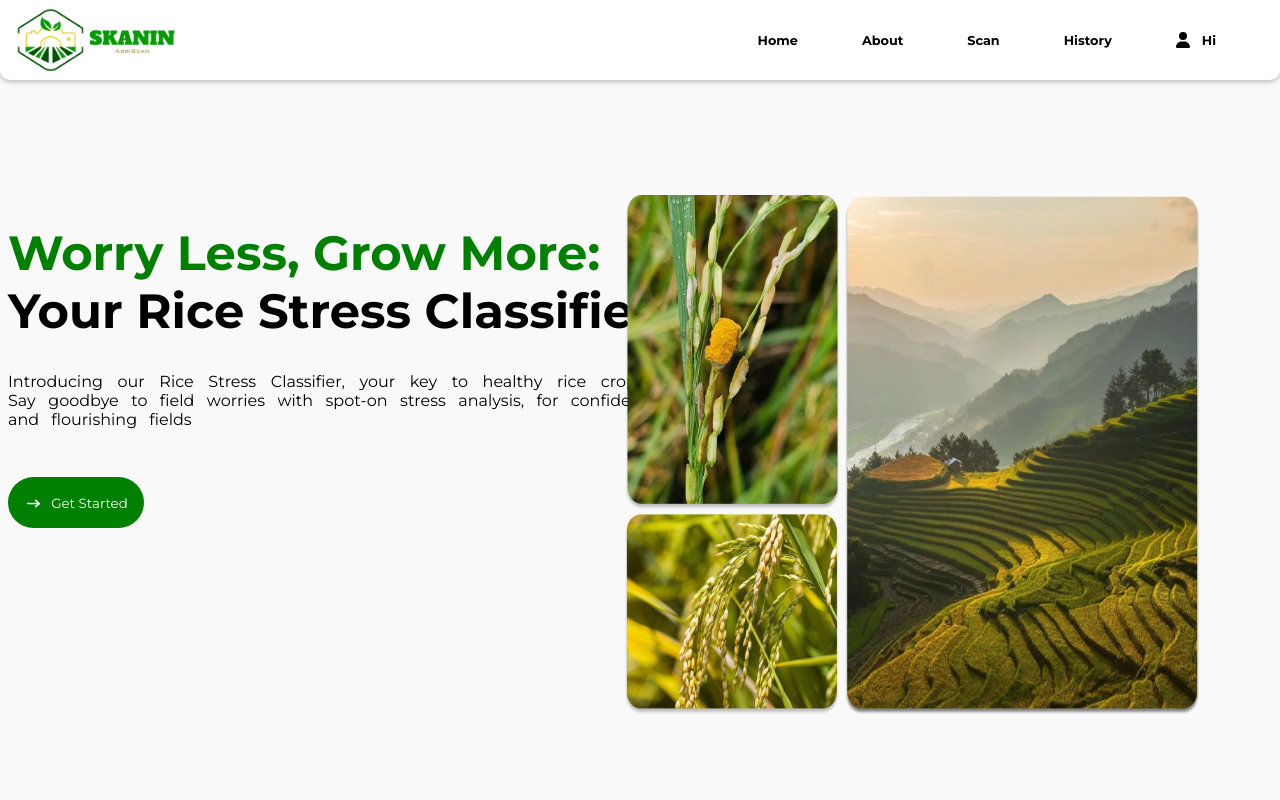
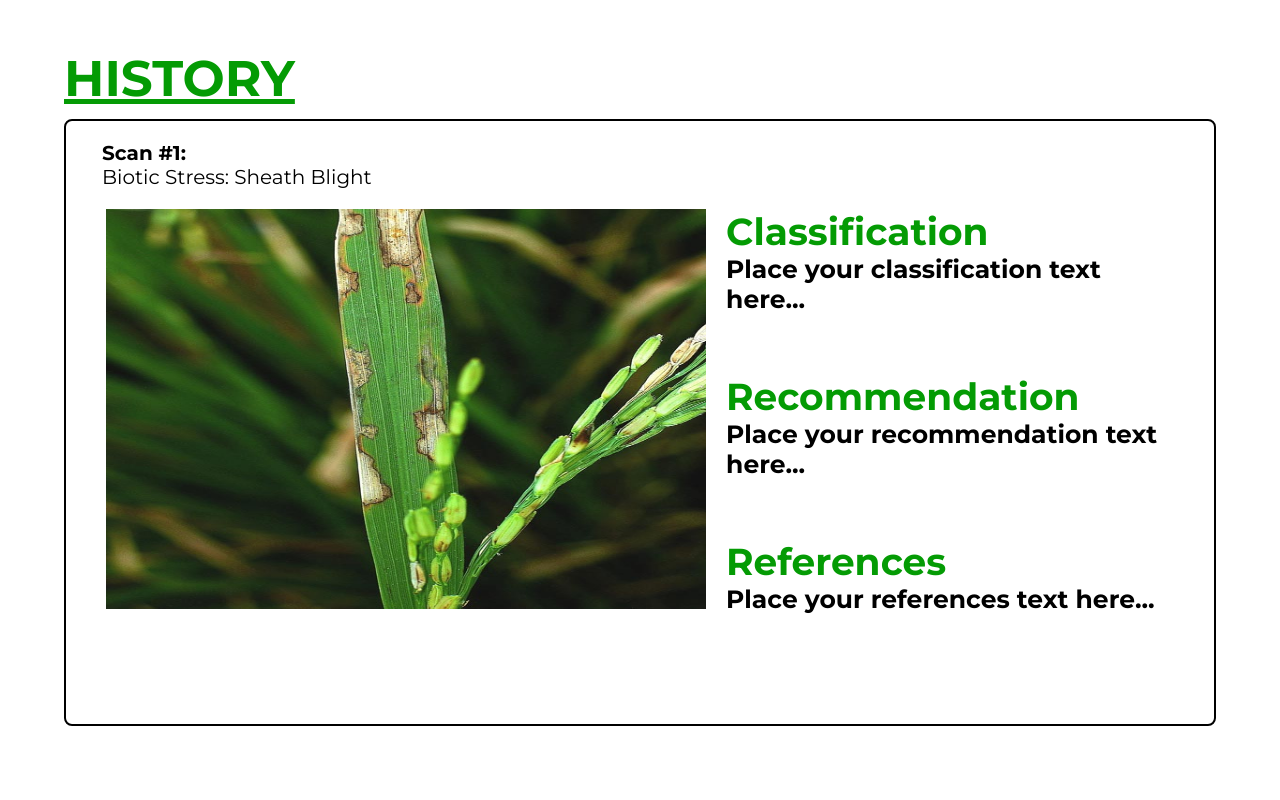
Before and after one commit to neeeal/Frontend-Development-trial, a React (Create React App) app: page / in a window 1280 px wide. Shown: the top 800 px of the page. Built offline with nearby package versions, Linux system fonts and the light colour scheme; no server answers.

Commit message:
added detailed history

```diff
--- a/src/App.js
+++ b/src/App.js
@@ -1,10 +1,11 @@
 import React, { useEffect } from 'react';
-import Navbar from "./components/Navbar/Navbar";
-import Intro from "./components/Introduction/Intro";
-import Tutorial from './components/Tutorial/Tutorial';
+// import Navbar from "./components/Navbar/Navbar";
+// import Intro from "./components/Introduction/Intro";
+// import Tutorial from './components/Tutorial/Tutorial';
 // import LoginSignUp from './components/LoginSignUp/LoginSignUp';
-import Upload from "./components/Upload/Upload";
-import History from "./components/History/History";
+// import Upload from "./components/Upload/Upload";
+// import History from "./components/History/History";
+import DetailedHistory from "./components/History/DetailedHistory";
 import { useNavigate } from "react-router-dom";
 import { useAuth } from "./context/AuthContext";
 
@@ -21,11 +22,12 @@ function App() {
 
   return (
     <div className="App">
-      <Navbar/>
+      {/* <Navbar/>
       <Intro/>
       <Tutorial/>
       <Upload/>
-      <History/>
+      <History/> */}
+      <DetailedHistory/>
       {/* <LoginSignUp/> */}
 
     </div>
--- /dev/null
+++ b/src/components/History/DetailedHistory.css
@@ -0,0 +1,90 @@
+@font-face {
+    font-family: Montserrat-Bold;
+    src: url(../../../public/fonts/Montserrat-Bold.ttf);
+}
+
+@font-face {
+    font-family: Montserrat-Regular;
+    src: url(../../../public/fonts/Montserrat-Regular.ttf);
+}
+
+body {
+    height: 100vh /*calc(100vh - 2rem)*/;
+    width: 100vw;
+    margin:  auto;
+    overflow: hidden;
+    background-size: cover;
+    background-position: center center;
+    position: relative;
+  }
+
+  .container {
+    border: 2px solid black;
+    border-radius: 8px;
+    padding: 20px;
+    margin: 4rem;
+    margin-top: 10px;
+  }
+
+  .header {
+    color: #049B04;
+    font-family: Montserrat-Bold;
+    align-items: left;
+    justify-content: left;
+    text-align: left;
+    display: flex;
+    margin-left: 4rem;
+    margin-top:3rem;
+}
+
+  .header h1 {
+    margin: 0;
+    font-size: 50px;
+    color: #049B04;
+    text-decoration: underline;
+  }
+
+  .class {
+    color: black;
+    margin-left: 1rem;
+    align-items: row;
+  }
+
+  .class h2 {
+    font-size: 20px;
+    font-family: Montserrat-Bold;
+  }
+
+  .class p {
+    font-size: 20px;
+    font-family: Montserrat-Regular;
+  }
+  .image {
+    float: left;
+    margin-right: 20px;
+  }
+
+  .image img {
+    height: 400px;
+    width: 600px;
+  }
+
+  .content {
+    padding: 20px;
+    margin-bottom: 10px;
+  }
+
+  .content p {
+    color: black;
+  }
+
+    .classification,
+    .recommendation,
+    .references {
+    margin-bottom: 60px;
+    font-size: 25px;
+    color: #049B04;
+    font-family: Montserrat-Bold;
+    text-align: left;
+    flex: 1;
+    }
--- /dev/null
+++ b/src/components/History/DetailedHistory.js
@@ -0,0 +1,41 @@
+import React from 'react';
+import './DetailedHistory.css';
+import placeholder_img from '../../../src/assets/sheat.png';
+
+function DetailedHistory() {
+  return (
+    <div>
+      <div className="header">
+        <h1>HISTORY</h1>
+      </div>
+
+      <div className="container">
+        <div className = "class">
+            <h2>Scan #1: </h2>
+            <p>Biotic Stress: Sheath Blight</p>
+        </div>
+        <div className="content">
+          <div className="image">
+            <img src={placeholder_img} alt="Placeholder" />
+          </div>
+          <div className="classification">
+            <h2>Classification</h2>
+            <p>Place your classification text here...</p>
+          </div>
+
+          <div className="recommendation">
+            <h2>Recommendation</h2>
+            <p>Place your recommendation text here...</p>
+          </div>
+
+          <div className="references">
+            <h2>References</h2>
+            <p>Place your references text here...</p>
+          </div>
+        </div>
+      </div>
+    </div>
+  );
+}
+
+export default DetailedHistory;
```
Also changed, not shown: src/assets/sheat.png (added).
